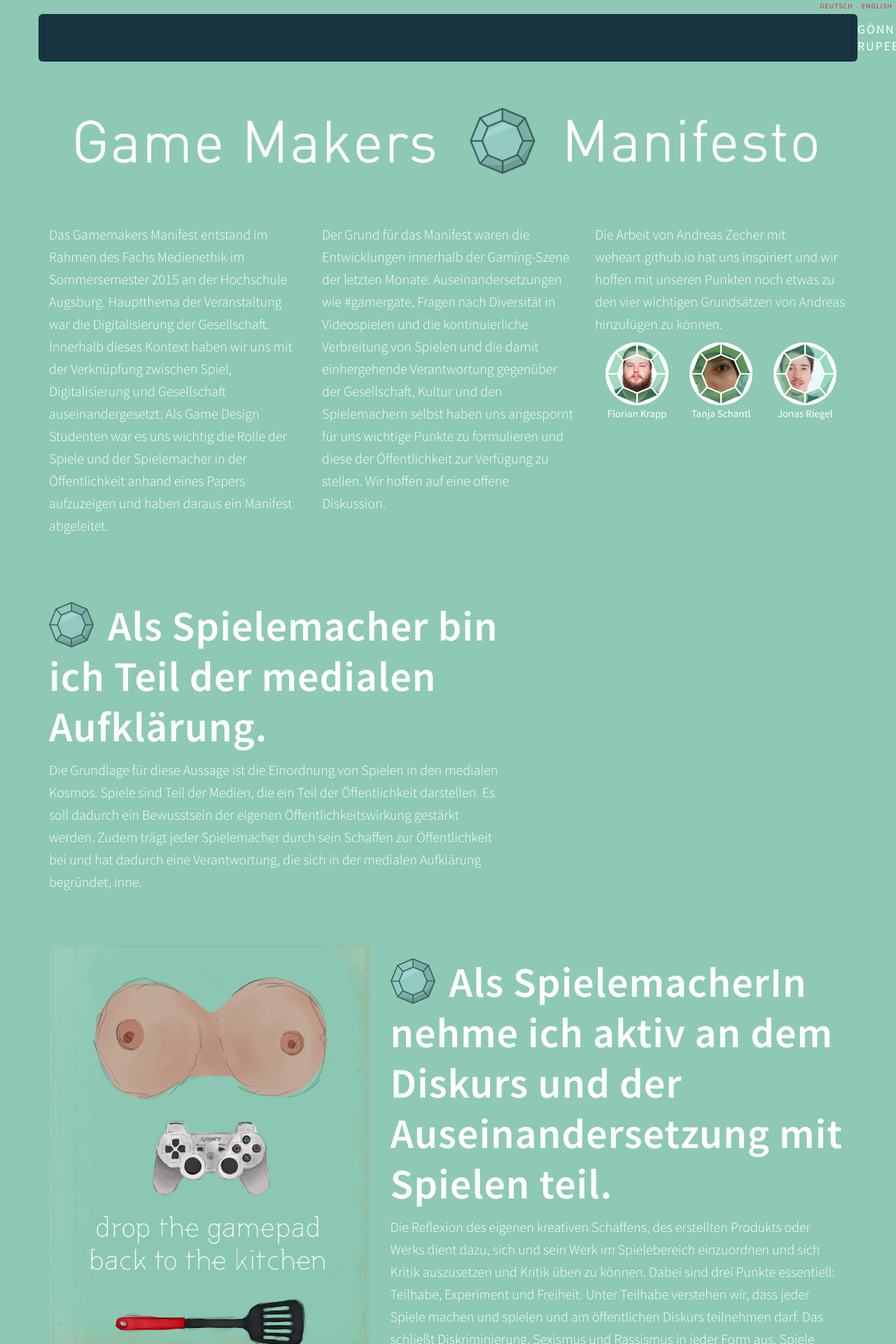
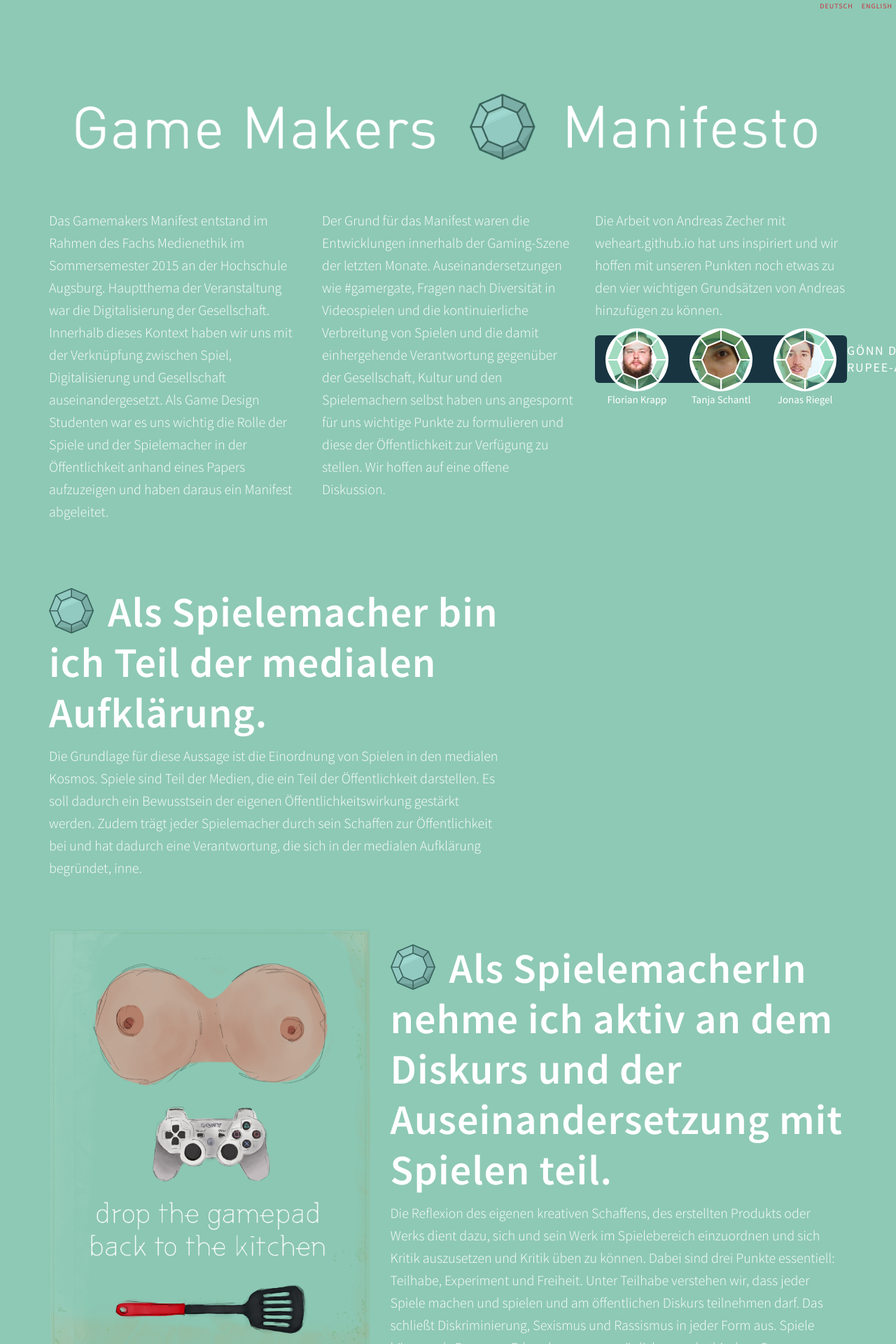
Before and after one commit to gamemakersmanifesto/gamemakersmanifesto.github.io, a Jekyll site: the page built from index.html, in a window 1280 px wide. Shown: the top 1920 px of the page at 70% size. Built offline with Jekyll 4.4.1, drawn with Linux system fonts in a browser that asks for light colours; nearby versions of some CDN libraries.

Commit message:
REFURBISH: Structure + Css

```diff
--- a/_layouts/manifest.html
+++ b/_layouts/manifest.html
@@ -45,9 +45,9 @@ layout: default
                             <figcaption>Jonas Riegel</figcaption>
                         </figure>
                     </div>
+                    <a href="/gmmgenerator/index.html" class="btn btn-danger btn-lg avatar-cta btn-block">Gönn dir deinen eigenen <br> Rupee-Avatar!</a>
                 </div>
 
-                <a href="/gmmgenerator/index.html" class="btn btn-danger btn-lg avatar-cta btn-block">Gönn dir deinen eigenen <br> Rupee-Avatar!</a>
 
             </section>
         </div>
```
